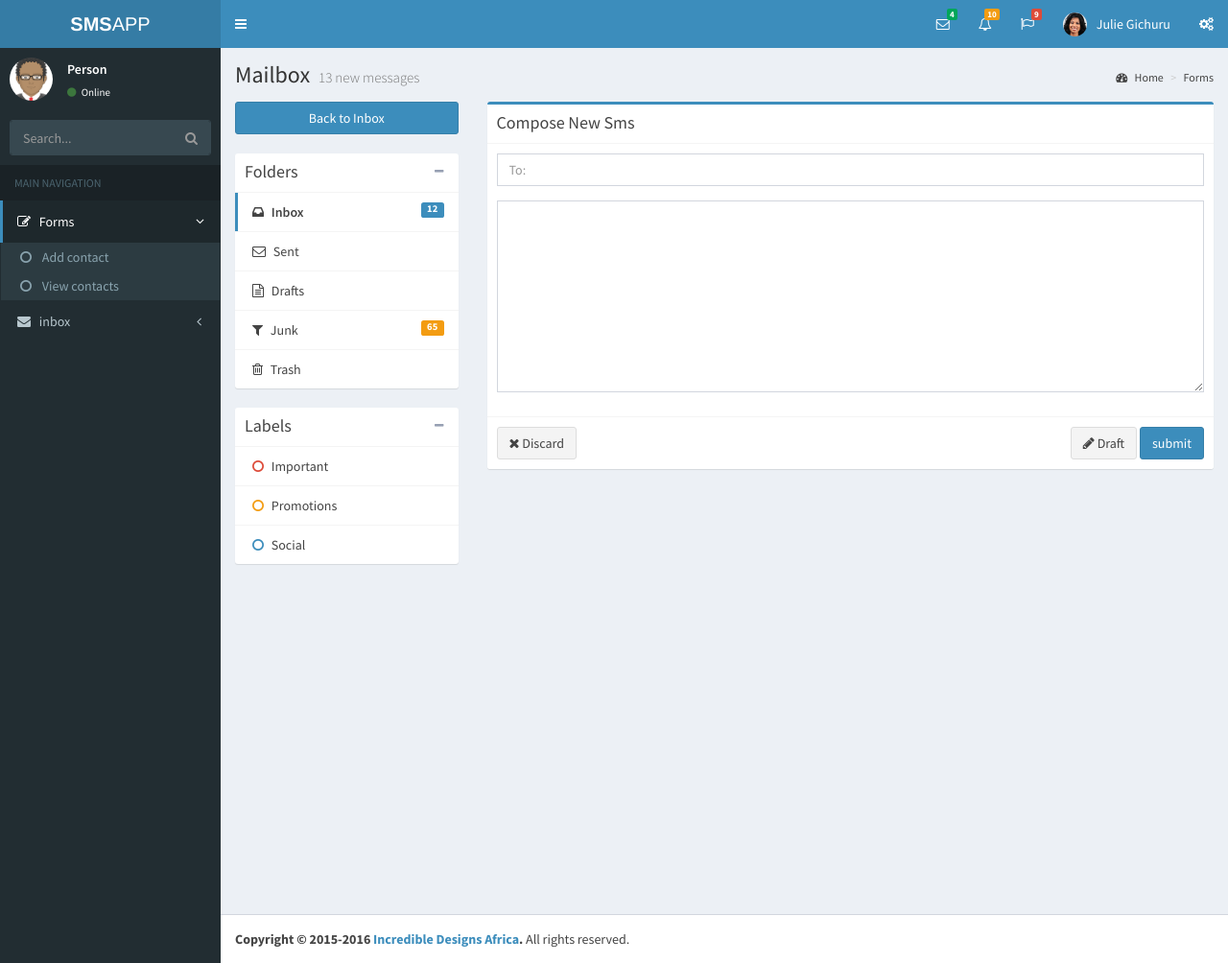
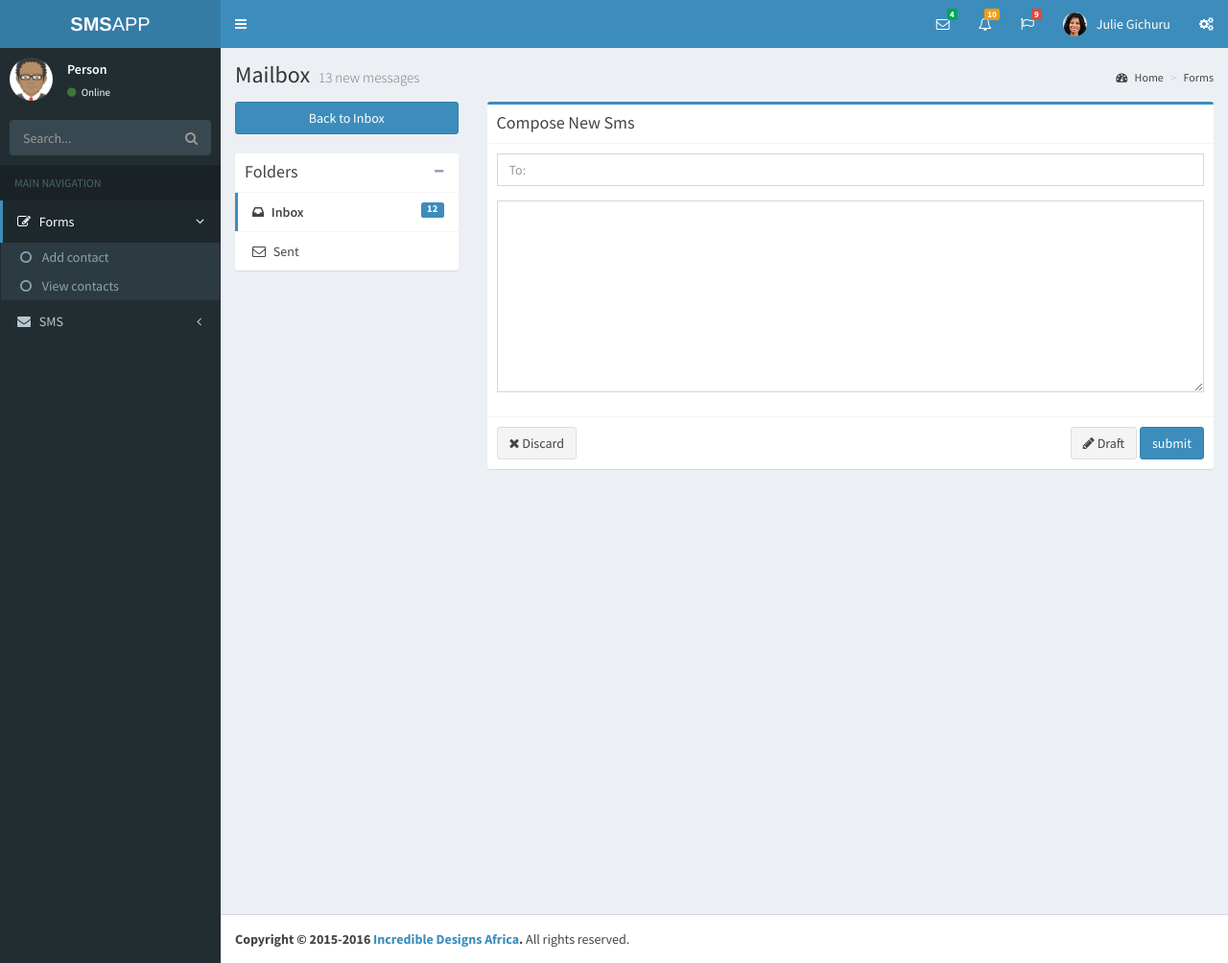
Before and after one commit to theunfeelingsoul/sms-admin.dev, a PHP site: page /compose.php in a window 1280 px wide; the page is wider, and only the part inside the window is pictured. Shown: that part at 96% size. Run offline with PHP 8.4, Linux system fonts and the light colour scheme; some libraries are stand-ins or nearby versions.

Commit message:
sidebar eduts

```diff
--- a/addContact.php
+++ b/addContact.php
@@ -62,7 +62,7 @@ if(isset($_POST['bts'])){
                   <h3 class="box-title">Quick Example</h3>
                 </div><!-- /.box-header -->
                 <!-- form start -->
-                <form role="form" action="" method="post">
+                <form role="form" >
                   <div class="box-body">
                     <div class="form-group">
                       <label for="exampleInputEmail1">Name</label>
--- a/includes/_leftsidebar.php
+++ b/includes/_leftsidebar.php
@@ -41,14 +41,14 @@
 
       <li>
         <a href="#">
-          <i class="fa fa-envelope"></i> <span>inbox</span>
+          <i class="fa fa-envelope"></i> <span>SMS</span>
           <!-- <small class="label pull-right bg-yellow">12</small> -->
           <i class="fa fa-angle-left pull-right"></i>
         </a>
         <ul class="treeview-menu">
-          <li class=""><a href="mailbox.php"><i class="fa fa-circle-o"></i> Inbox</a></li>
+          <li class=""><a href="mailbox.php"><i class="fa fa-circle-o"></i> Sent</a></li>
           <li class=""><a href="compose.php"><i class="fa fa-circle-o"></i> Compose</a></li>
-          <li class=""><a href="read-mail.php"><i class="fa fa-circle-o"></i> Read</a></li>
+          <!-- <li class=""><a href="read-mail.php"><i class="fa fa-circle-o"></i> Read</a></li> -->
         </ul>
       </li>
 
--- a/includes/_mailboxmenu.php
+++ b/includes/_mailboxmenu.php
@@ -8,14 +8,14 @@
   <div class="box-body no-padding">
     <ul class="nav nav-pills nav-stacked">
       <li class="active"><a href="mailbox.php"><i class="fa fa-inbox"></i> Inbox <span class="label label-primary pull-right">12</span></a></li>
-      <li><a href="#"><i class="fa fa-envelope-o"></i> Sent</a></li>
-      <li><a href="#"><i class="fa fa-file-text-o"></i> Drafts</a></li>
-      <li><a href="#"><i class="fa fa-filter"></i> Junk <span class="label label-warning pull-right">65</span></a></li>
-      <li><a href="#"><i class="fa fa-trash-o"></i> Trash</a></li>
+      <li><a href="mailbox.php"><i class="fa fa-envelope-o"></i> Sent</a></li>
+      <!-- <li><a href="#"><i class="fa fa-file-text-o"></i> Drafts</a></li> -->
+      <!-- <li><a href="#"><i class="fa fa-filter"></i> Junk <span class="label label-warning pull-right">65</span></a></li> -->
+      <!-- <li><a href="#"><i class="fa fa-trash-o"></i> Trash</a></li> -->
     </ul>
   </div><!-- /.box-body -->
 </div><!-- /. box -->
-<div class="box box-solid">
+<!-- <div class="box box-solid">
   <div class="box-header with-border">
     <h3 class="box-title">Labels</h3>
     <div class="box-tools">
@@ -28,5 +28,5 @@
       <li><a href="#"><i class="fa fa-circle-o text-yellow"></i> Promotions</a></li>
       <li><a href="#"><i class="fa fa-circle-o text-light-blue"></i> Social</a></li>
     </ul>
-  </div><!-- /.box-body -->
-</div><!-- /.box -->
+  </div>
+</div> -->
```
